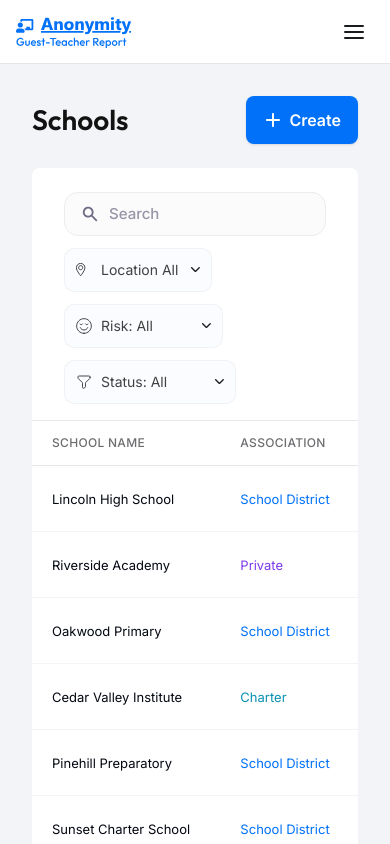
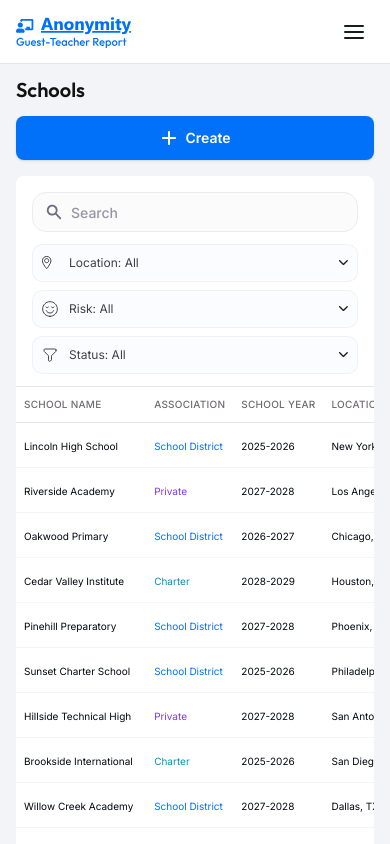
Before and after one commit to AshimaSharma123/anonymity_, a Next.js app: page /schools in a window 390 px wide. Built offline with nearby package versions, Linux system fonts and the light colour scheme.

Commit message:
Make schools page responsive like reports page with Tailwind CSS

```diff
--- a/app/(protected)/(admin)/(other pages)/schools/page.tsx
+++ b/app/(protected)/(admin)/(other pages)/schools/page.tsx
@@ -426,108 +426,108 @@ export default function SchoolsPage() {
   const endItem = Math.min(currentPage * ITEMS_PER_PAGE, filtered.length);
 
   return (
-    <main className="flex-1 overflow-y-auto p-8">
+    <main className="flex-1 overflow-y-auto p-4 sm:p-6 lg:p-8">
       {/* Page header */}
-      <div className="flex items-center justify-between mb-6">
-        <h1 className="font-outfit font-semibold text-[28px] text-[#121212] leading-5">Schools</h1>
+      <div className="flex flex-col sm:flex-row items-start sm:items-center justify-between gap-4 sm:gap-6 mb-4 sm:mb-6 lg:mb-8">
+        <h1 className="font-outfit font-semibold text-xl sm:text-2xl lg:text-[28px] text-[#121212] leading-5">Schools</h1>
         <button
           onClick={() => setShowForm(true)}
-          className="flex items-center gap-1.5 px-[17px] py-3 rounded-lg bg-[#0171F9] shadow-sm hover:bg-[#0161d9] transition-colors cursor-pointer"
+          className="flex items-center gap-1.5 px-4 sm:px-[17px] py-2.5 sm:py-3 rounded-lg bg-[#0171F9] shadow-sm hover:bg-[#0161d9] transition-colors cursor-pointer flex-shrink-0 w-full sm:w-auto justify-center sm:justify-start"
         >
           <PlusIcon />
-          <span className="font-inter font-semibold text-base text-white leading-6">Create</span>
+          <span className="font-inter font-semibold text-sm sm:text-base text-white leading-6">Create</span>
         </button>
       </div>
 
       {/* Table card */}
       <div className="bg-white rounded-lg overflow-hidden">
         {/* Search + Filters */}
-        <div className="px-8 pt-6 pb-0 flex flex-col gap-3">
+        <div className="px-4 sm:px-6 lg:px-8 pt-4 sm:pt-6 lg:pt-8 pb-0 flex flex-col gap-3 sm:gap-4">
           {/* Search */}
-          <div className="w-full max-w-[426px]">
-            <div className="flex items-center gap-2.5 h-11 px-4 rounded-[14px] border border-[#EBEBF0] bg-[#FBFBFC]">
+          <div className="w-full">
+            <div className="flex items-center gap-2 sm:gap-2.5 h-10 sm:h-11 px-3 sm:px-4 rounded-[14px] border border-[#EBEBF0] bg-[#FBFBFC]">
               <span className="opacity-70 flex-shrink-0"><SearchIcon /></span>
               <input
                 type="text"
                 placeholder="Search"
                 value={search}
                 onChange={(e) => { setSearch(e.target.value); setCurrentPage(1); }}
-                className="flex-1 bg-transparent outline-none font-inter font-medium text-[15px] text-[#323152] placeholder:text-[#323152] placeholder:opacity-50 leading-[150%]"
+                className="flex-1 bg-transparent outline-none font-inter font-medium text-sm sm:text-[15px] text-[#323152] placeholder:text-[#323152] placeholder:opacity-50 leading-[150%]"
               />
             </div>
           </div>
 
           {/* Filter dropdowns */}
-          <div className="flex items-center gap-3 pb-4 flex-wrap">
+          <div className="flex flex-col sm:flex-row items-stretch sm:items-center gap-2 sm:gap-3 pb-3 sm:pb-4">
             {/* Location */}
-            <div className="relative">
+            <div className="relative flex-1 sm:flex-none">
               <select
                 value={locationFilter}
                 onChange={(e) => handleFilterChange(setLocationFilter)(e.target.value)}
-                className="appearance-none pl-9 pr-8 py-[11px] rounded-[10px] border border-[rgba(178,178,178,0.20)] bg-[#FAFCFF] font-inter text-sm text-[#121212] opacity-80 cursor-pointer outline-none whitespace-nowrap"
+                className="w-full appearance-none pl-9 sm:pl-10 pr-7 sm:pr-8 py-2.5 sm:py-[11px] rounded-[10px] border border-[rgba(178,178,178,0.20)] bg-[#FAFCFF] font-inter text-xs sm:text-sm text-[#121212] opacity-80 cursor-pointer outline-none"
               >
-                <option value="All">Location  All</option>
+                <option value="All">Location: All</option>
                 <option value="NY">New York</option>
                 <option value="CA">California</option>
                 <option value="TX">Texas</option>
               </select>
-              <span className="pointer-events-none absolute left-3 top-1/2 -translate-y-1/2"><LocationIcon /></span>
-              <span className="pointer-events-none absolute right-3 top-1/2 -translate-y-1/2"><ChevronDownIcon /></span>
+              <span className="pointer-events-none absolute left-2.5 sm:left-3 top-1/2 -translate-y-1/2"><LocationIcon /></span>
+              <span className="pointer-events-none absolute right-2.5 sm:right-3 top-1/2 -translate-y-1/2"><ChevronDownIcon /></span>
             </div>
 
             {/* Risk */}
-            <div className="relative">
+            <div className="relative flex-1 sm:flex-none">
               <select
                 value={riskFilter}
                 onChange={(e) => handleFilterChange(setRiskFilter)(e.target.value as "All" | RiskLevel)}
-                className="appearance-none pl-9 pr-8 py-[11px] rounded-[10px] border border-[rgba(178,178,178,0.20)] bg-[#FAFCFF] font-inter text-sm text-[#121212] opacity-80 cursor-pointer outline-none whitespace-nowrap"
+                className="w-full appearance-none pl-9 sm:pl-10 pr-7 sm:pr-8 py-2.5 sm:py-[11px] rounded-[10px] border border-[rgba(178,178,178,0.20)] bg-[#FAFCFF] font-inter text-xs sm:text-sm text-[#121212] opacity-80 cursor-pointer outline-none"
               >
-                <option value="All">Risk:  All</option>
-                <option value="High">Risk:  High</option>
-                <option value="Medium">Risk:  Medium</option>
-                <option value="Low">Risk:  Low</option>
+                <option value="All">Risk: All</option>
+                <option value="High">Risk: High</option>
+                <option value="Medium">Risk: Medium</option>
+                <option value="Low">Risk: Low</option>
               </select>
-              <span className="pointer-events-none absolute left-3 top-1/2 -translate-y-1/2"><SentimentIcon /></span>
-              <span className="pointer-events-none absolute right-3 top-1/2 -translate-y-1/2"><ChevronDownIcon /></span>
+              <span className="pointer-events-none absolute left-2.5 sm:left-3 top-1/2 -translate-y-1/2"><SentimentIcon /></span>
+              <span className="pointer-events-none absolute right-2.5 sm:right-3 top-1/2 -translate-y-1/2"><ChevronDownIcon /></span>
             </div>
 
             {/* Status */}
-            <div className="relative">
+            <div className="relative flex-1 sm:flex-none">
               <select
                 value={statusFilter}
                 onChange={(e) => handleFilterChange(setStatusFilter)(e.target.value as "All" | SchoolStatus)}
-                className="appearance-none pl-9 pr-8 py-[11px] rounded-[10px] border border-[rgba(178,178,178,0.20)] bg-[#FAFCFF] font-inter text-sm text-[#121212] opacity-80 cursor-pointer outline-none whitespace-nowrap"
+                className="w-full appearance-none pl-9 sm:pl-10 pr-7 sm:pr-8 py-2.5 sm:py-[11px] rounded-[10px] border border-[rgba(178,178,178,0.20)] bg-[#FAFCFF] font-inter text-xs sm:text-sm text-[#121212] opacity-80 cursor-pointer outline-none"
               >
-                <option value="All">Status:  All</option>
-                <option value="Active">Status:  Active</option>
-                <option value="Inactive">Status:  Inactive</option>
+                <option value="All">Status: All</option>
+                <option value="Active">Status: Active</option>
+                <option value="Inactive">Status: Inactive</option>
               </select>
-              <span className="pointer-events-none absolute left-3 top-1/2 -translate-y-1/2"><FilterIcon /></span>
-              <span className="pointer-events-none absolute right-3 top-1/2 -translate-y-1/2"><ChevronDownIcon /></span>
+              <span className="pointer-events-none absolute left-2.5 sm:left-3 top-1/2 -translate-y-1/2"><FilterIcon /></span>
+              <span className="pointer-events-none absolute right-2.5 sm:right-3 top-1/2 -translate-y-1/2"><ChevronDownIcon /></span>
             </div>
           </div>
         </div>
 
         {/* Table */}
         <div className="overflow-x-auto">
-          <table className="w-full border-collapse">
+          <table className="w-full min-w-max border-collapse">
             <thead>
               <tr className="border-y border-[#E5E7EB] bg-white">
-                <th className="text-left px-5 py-3.5 font-inter font-medium text-xs text-[#6F6C70] uppercase tracking-wide whitespace-nowrap">School Name</th>
-                <th className="text-left px-5 py-3.5 font-inter font-medium text-xs text-[#6F6C70] uppercase tracking-wide whitespace-nowrap">Association</th>
-                <th className="text-left px-5 py-3.5 font-inter font-medium text-xs text-[#6F6C70] uppercase tracking-wide whitespace-nowrap">School Year</th>
-                <th className="text-left px-5 py-3.5 font-inter font-medium text-xs text-[#6F6C70] uppercase tracking-wide whitespace-nowrap">Location</th>
-                <th className="text-left px-5 py-3.5 font-inter font-medium text-xs text-[#6F6C70] uppercase tracking-wide whitespace-nowrap">Teachers</th>
-                <th className="text-left px-5 py-3.5 font-inter font-medium text-xs text-[#6F6C70] uppercase tracking-wide whitespace-nowrap">Risk</th>
-                <th className="text-left px-5 py-3.5 font-inter font-medium text-xs text-[#6F6C70] uppercase tracking-wide whitespace-nowrap">Reports</th>
-                <th className="text-left px-5 py-3.5 font-inter font-medium text-xs text-[#6F6C70] uppercase tracking-wide whitespace-nowrap">Status</th>
-                <th className="text-left px-5 py-3.5 font-inter font-medium text-xs text-[#6F6C70] uppercase tracking-wide whitespace-nowrap">Actions</th>
+                <th className="text-left px-2 sm:px-4 lg:px-5 py-2.5 sm:py-3.5 font-inter font-medium text-[10px] sm:text-xs text-[#6F6C70] uppercase tracking-wide whitespace-nowrap">School Name</th>
+                <th className="text-left px-2 sm:px-4 lg:px-5 py-2.5 sm:py-3.5 font-inter font-medium text-[10px] sm:text-xs text-[#6F6C70] uppercase tracking-wide whitespace-nowrap">Association</th>
+                <th className="text-left px-2 sm:px-4 lg:px-5 py-2.5 sm:py-3.5 font-inter font-medium text-[10px] sm:text-xs text-[#6F6C70] uppercase tracking-wide whitespace-nowrap">School Year</th>
+                <th className="text-left px-2 sm:px-4 lg:px-5 py-2.5 sm:py-3.5 font-inter font-medium text-[10px] sm:text-xs text-[#6F6C70] uppercase tracking-wide whitespace-nowrap">Location</th>
+                <th className="text-left px-2 sm:px-4 lg:px-5 py-2.5 sm:py-3.5 font-inter font-medium text-[10px] sm:text-xs text-[#6F6C70] uppercase tracking-wide whitespace-nowrap">Teachers</th>
+                <th className="text-left px-2 sm:px-4 lg:px-5 py-2.5 sm:py-3.5 font-inter font-medium text-[10px] sm:text-xs text-[#6F6C70] uppercase tracking-wide whitespace-nowrap">Risk</th>
+                <th className="text-left px-2 sm:px-4 lg:px-5 py-2.5 sm:py-3.5 font-inter font-medium text-[10px] sm:text-xs text-[#6F6C70] uppercase tracking-wide whitespace-nowrap">Reports</th>
+                <th className="text-left px-2 sm:px-4 lg:px-5 py-2.5 sm:py-3.5 font-inter font-medium text-[10px] sm:text-xs text-[#6F6C70] uppercase tracking-wide whitespace-nowrap">Status</th>
+                <th className="text-left px-2 sm:px-4 lg:px-5 py-2.5 sm:py-3.5 font-inter font-medium text-[10px] sm:text-xs text-[#6F6C70] uppercase tracking-wide whitespace-nowrap">Actions</th>
               </tr>
             </thead>
             <tbody>
               {paginated.length === 0 ? (
                 <tr>
-                  <td colSpan={9} className="px-5 py-10 text-center font-inter text-sm text-[#6F6C70]">
+                  <td colSpan={9} className="px-4 sm:px-6 lg:px-8 py-8 text-center font-inter text-sm text-[#6F6C70]">
                     No schools found.
                   </td>
                 </tr>
@@ -537,37 +537,37 @@ export default function SchoolsPage() {
                   const assocClass = associationStyles[school.association];
                   return (
                     <tr key={school.id} className="border-b border-[#F2F4F7] hover:bg-[#F8FAFF] transition-colors">
-                      <td className="px-5 py-[17.5px] whitespace-nowrap">
-                        <span className="font-inter font-normal text-[13px] text-[#030711]">{school.name}</span>
+                      <td className="px-2 sm:px-4 lg:px-5 py-2.5 sm:py-[17.5px] whitespace-nowrap">
+                        <span className="font-inter font-normal text-[10px] sm:text-[13px] text-[#030711]">{school.name}</span>
                       </td>
-                      <td className="px-5 py-[17.5px] whitespace-nowrap">
-                        <span className={`font-inter font-normal text-[13px] ${assocClass}`}>{school.association}</span>
+                      <td className="px-2 sm:px-4 lg:px-5 py-2.5 sm:py-[17.5px] whitespace-nowrap">
+                        <span className={`font-inter font-normal text-[10px] sm:text-[13px] ${assocClass}`}>{school.association}</span>
                       </td>
-                      <td className="px-5 py-[17.5px] whitespace-nowrap">
-                        <span className="font-inter font-normal text-[13px] text-[#030711]">{school.schoolYear}</span>
+                      <td className="px-2 sm:px-4 lg:px-5 py-2.5 sm:py-[17.5px] whitespace-nowrap">
+                        <span className="font-inter font-normal text-[10px] sm:text-[13px] text-[#030711]">{school.schoolYear}</span>
                       </td>
-                      <td className="px-5 py-[17.5px] whitespace-nowrap">
-                        <span className="font-inter font-normal text-[13px] text-[#030711]">{school.location}</span>
+                      <td className="px-2 sm:px-4 lg:px-5 py-2.5 sm:py-[17.5px] whitespace-nowrap">
+                        <span className="font-inter font-normal text-[10px] sm:text-[13px] text-[#030711]">{school.location}</span>
                       </td>
-                      <td className="px-5 py-[17.5px] whitespace-nowrap">
-                        <span className="font-inter font-normal text-[13px] text-[#030711]">{school.teachers}</span>
+                      <td className="px-2 sm:px-4 lg:px-5 py-2.5 sm:py-[17.5px] whitespace-nowrap">
+                        <span className="font-inter font-normal text-[10px] sm:text-[13px] text-[#030711]">{school.teachers}</span>
                       </td>
-                      <td className="px-5 py-[17.5px] whitespace-nowrap">
-                        <span className={`inline-flex items-center px-3 py-1 rounded-md font-inter font-medium text-[13px] ${risk.bg} ${risk.text}`}>
+                      <td className="px-2 sm:px-4 lg:px-5 py-2.5 sm:py-[17.5px] whitespace-nowrap">
+                        <span className={`inline-flex items-center px-1.5 sm:px-3 py-0.5 sm:py-1 rounded-md font-inter font-medium text-[9px] sm:text-[13px] ${risk.bg} ${risk.text}`}>
                           {school.risk}
                         </span>
                       </td>
-                      <td className="px-5 py-[17.5px] whitespace-nowrap">
-                        <span className="font-inter font-normal text-[13px] text-[#030711]">{school.reports}</span>
+                      <td className="px-2 sm:px-4 lg:px-5 py-2.5 sm:py-[17.5px] whitespace-nowrap">
+                        <span className="font-inter font-normal text-[10px] sm:text-[13px] text-[#030711]">{school.reports}</span>
                       </td>
-                      <td className="px-5 py-[17.5px] whitespace-nowrap">
-                        <span className="inline-flex items-center px-3 py-1 rounded-md border border-[#EFF0F2] bg-[#F6F6F6] font-inter font-normal text-sm text-[#030711]">
+                      <td className="px-2 sm:px-4 lg:px-5 py-2.5 sm:py-[17.5px] whitespace-nowrap">
+                        <span className="inline-flex items-center px-1.5 sm:px-3 py-0.5 sm:py-1 rounded-md border border-[#EFF0F2] bg-[#F6F6F6] font-inter font-normal text-[10px] sm:text-sm text-[#030711]">
                           {school.status}
                         </span>
                       </td>
-                      <td className="px-5 py-[17.5px] whitespace-nowrap">
-                        <Link href={`/schools/${school.id}`} className="font-inter font-normal text-sm text-[#030711] opacity-80 tracking-[-0.2px] px-3 py-1.5 rounded-md border border-[#EFF0F2] bg-white hover:bg-gray-50 transition-colors">
-                          View Detail
+                      <td className="px-2 sm:px-4 lg:px-5 py-2.5 sm:py-[17.5px] whitespace-nowrap">
+                        <Link href={`/schools/${school.id}`} className="hidden sm:flex items-center justify-center h-8 sm:h-9 px-2 sm:px-3.5 rounded-md border border-[#EFF0F2] bg-white font-inter font-normal text-[10px] sm:text-sm text-black opacity-80 tracking-[-0.2px] hover:opacity-100 transition-opacity">
+                          View
                         </Link>
                       </td>
                     </tr>
@@ -579,17 +579,17 @@ export default function SchoolsPage() {
         </div>
 
         {/* Pagination */}
-        <div className="flex items-center justify-between px-8 py-5">
-          <span className="font-inter font-normal text-sm text-[#191C1E] opacity-80">
+        <div className="flex flex-col sm:flex-row items-center justify-between gap-4 px-4 sm:px-6 lg:px-8 py-4 sm:py-6">
+          <span className="font-inter font-normal text-xs sm:text-sm text-[#191C1E] opacity-80 order-2 sm:order-1">
             {filtered.length === 0
               ? "Show 0 results"
               : `Show ${startItem}-${endItem} of ${displayTotal.toLocaleString()}`}
           </span>
-          <div className="flex items-center gap-2">
+          <div className="flex items-center gap-1 sm:gap-2 order-1 sm:order-2">
             <button
               onClick={() => setCurrentPage((p) => Math.max(1, p - 1))}
               disabled={currentPage === 1}
-              className="w-[38px] h-[38px] flex items-center justify-center rounded-lg border border-[#E5E7EB] bg-white disabled:opacity-40 hover:bg-gray-50 transition-colors"
+              className="w-8 sm:w-[38px] h-8 sm:h-[38px] flex items-center justify-center rounded-lg border border-[#E5E7EB] bg-white disabled:opacity-40 hover:bg-gray-50 transition-colors"
             >
               <ChevronLeftIcon />
             </button>
@@ -597,7 +597,7 @@ export default function SchoolsPage() {
               <button
                 key={page}
                 onClick={() => setCurrentPage(page)}
-                className={`w-[38px] h-[38px] flex items-center justify-center rounded-lg font-inter text-[15px] transition-colors ${
+                className={`w-8 sm:w-[38px] h-8 sm:h-[38px] flex items-center justify-center rounded-lg font-inter text-[13px] sm:text-[15px] transition-colors ${
                   currentPage === page
                     ? "bg-[#0171F9] text-white font-semibold"
                     : "border border-[#E5E7EB] bg-white text-[#323152] font-medium hover:bg-gray-50"
@@ -609,7 +609,7 @@ export default function SchoolsPage() {
             <button
               onClick={() => setCurrentPage((p) => Math.min(totalPages, p + 1))}
               disabled={currentPage === totalPages}
-              className="w-[38px] h-[38px] flex items-center justify-center rounded-lg border border-[#E5E7EB] bg-white disabled:opacity-40 hover:bg-gray-50 transition-colors"
+              className="w-8 sm:w-[38px] h-8 sm:h-[38px] flex items-center justify-center rounded-lg border border-[#E5E7EB] bg-white disabled:opacity-40 hover:bg-gray-50 transition-colors"
             >
               <ChevronRightIcon />
             </button>
```
